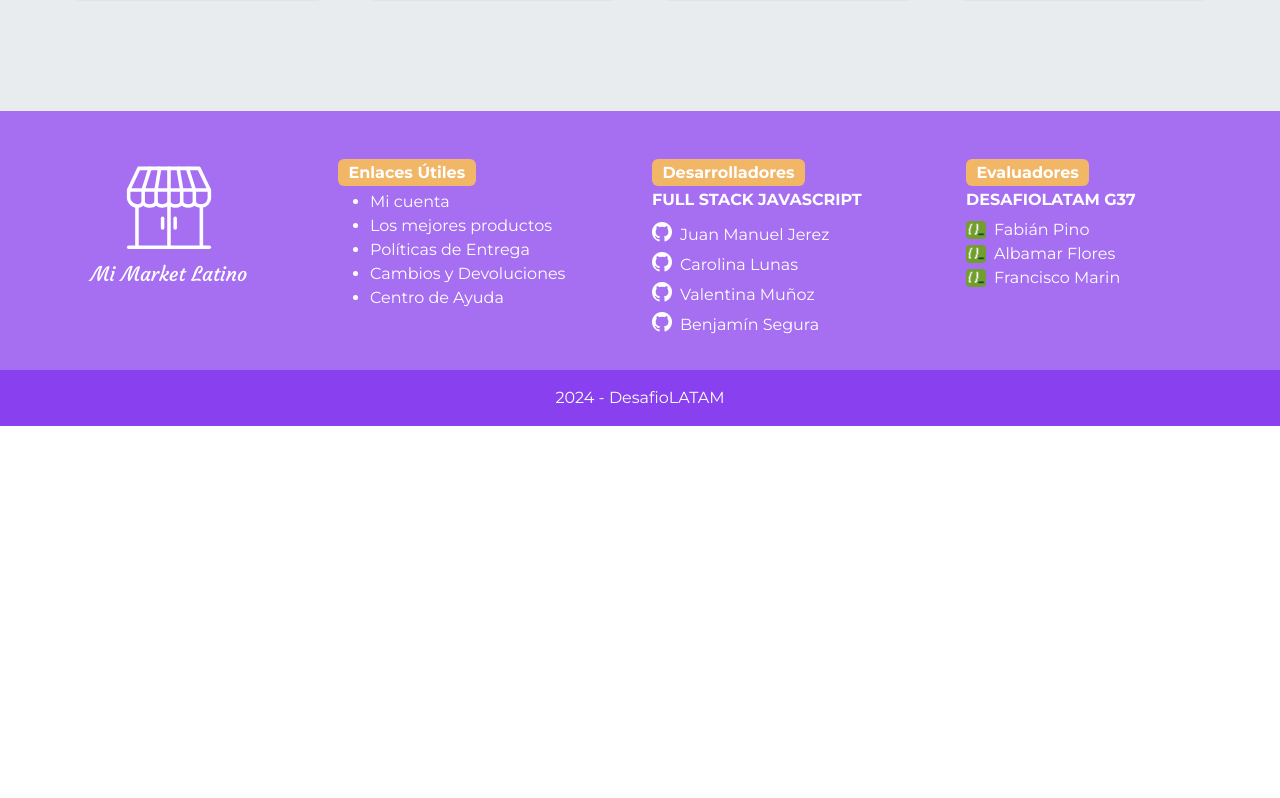
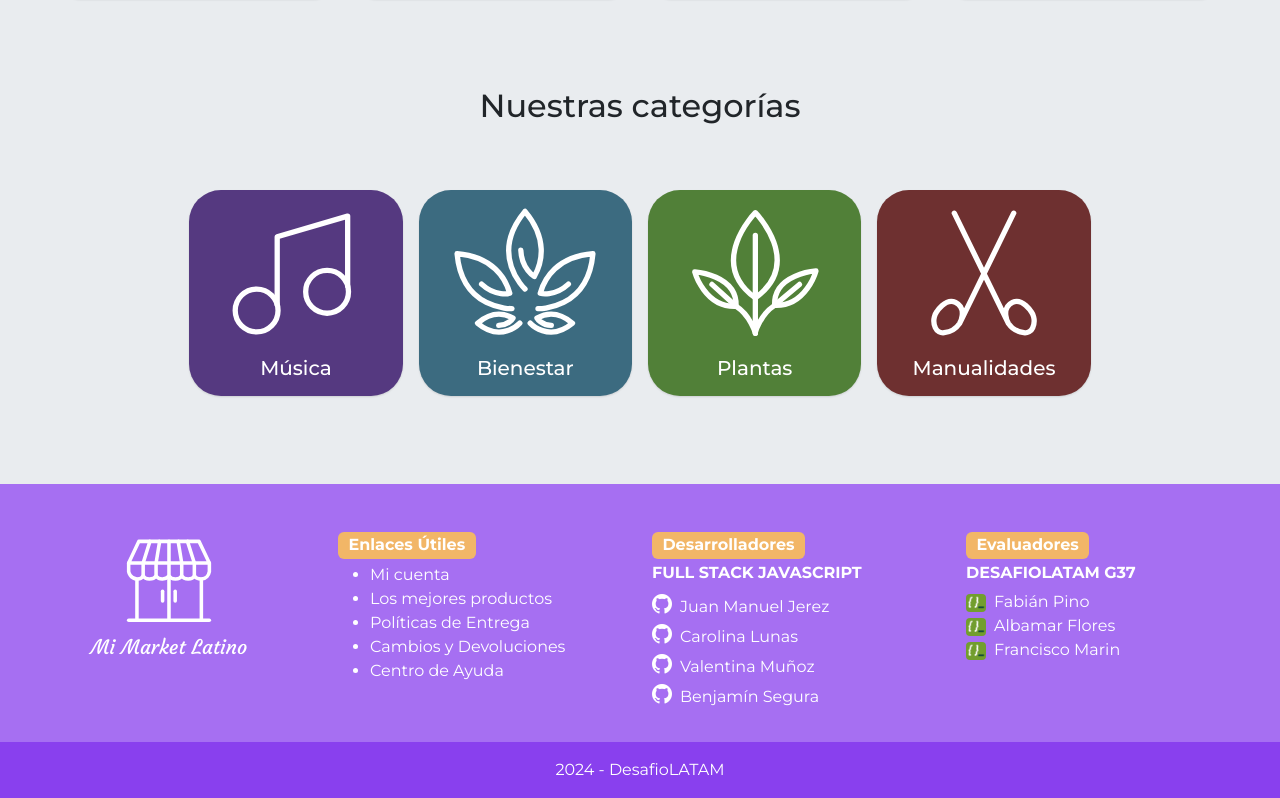
Before and after one commit to carolinalunasfarah/marketplace-frontend-react-user, a React (Vite) app: page / in a window 1280 px wide. Shown: the part 1275-2073 px from the top of the page. Before the commit the page ends 1701 px from the top, so only its background shows below. Built offline with nearby package versions, Linux system fonts and the light colour scheme.

Commit message:
create categories for home

```diff
--- a/src/App.css
+++ b/src/App.css
@@ -193,6 +193,23 @@ header h1 {
     color: var(--color-white);
 }
 
+/* Home categories */
+.home_category_1 {
+  background-color: var(--color-purplemedium);
+}
+.home_category_2 {
+  background-color: var(--color-bluemedium);
+}
+.home_category_3 {
+  background-color: var(--color-greenmedium);
+}
+.home_category_4 {
+  background-color: var(--color--burgundy);
+}
+.category_icons {
+  width: 150px;
+}
+
 /* Swiper */
 .productSlider {
     margin: 2rem;
--- /dev/null
+++ b/src/components/Categories.jsx
@@ -0,0 +1,59 @@
+// resources
+import category_icon1 from "/assets/img/category_icons/category_icons-01.svg";
+import category_icon2 from "/assets/img/category_icons/category_icons-02.svg";
+import category_icon3 from "/assets/img/category_icons/category_icons-03.svg";
+import category_icon4 from "/assets/img/category_icons/category_icons-04.svg";
+
+// react-bootstrap
+import { Row, Col } from "react-bootstrap"
+
+const Categories = () => {
+  return (
+    <section>
+      <Row className="row-cols-1 row-cols-md-3 row-cols-lg-6 text-center justify-content-center mx-4 gap-3 mx-lg-0">
+        <Col className="rounded-5 box-shadow py-2 my-3 home_category_1">
+          <article>
+            <img
+              src={category_icon1}
+              className="category_icons"
+              alt="Ícono categoría música"
+            />
+            <h6 className="reinsurance_texts mt-2 text-white">Música</h6>
+          </article>
+        </Col>
+        <Col className="rounded-5 box-shadow py-2 my-3 home_category_2">
+          <article>
+            <img
+              src={category_icon2}
+              className="category_icons"
+              alt="Ícono categoría bienestar"
+            />
+            <h6 className="reinsurance_texts mt-2 text-white">Bienestar</h6>
+          </article>
+        </Col>
+        <Col className="rounded-5 box-shadow py-2 my-3 home_category_3">
+          <article>
+            <img
+              src={category_icon3}
+              className="category_icons"
+              alt="Ícono categoría plantas"
+            />
+            <h6 className="reinsurance_texts mt-2 text-white">Plantas</h6>
+          </article>
+        </Col>
+        <Col className="rounded-5 box-shadow py-2 my-3 home_category_4">
+          <article>
+            <img
+              src={category_icon4}
+              className="category_icons"
+              alt="Ícono categoría manualidades"
+            />
+            <h6 className="reinsurance_texts mt-2 text-white">Manualidades</h6>
+          </article>
+        </Col>
+      </Row>
+    </section>
+  );
+};
+
+export default Categories;
--- a/src/views/Home.jsx
+++ b/src/views/Home.jsx
@@ -1,16 +1,15 @@
 // hooks
-import React, { useContext, useEffect } from 'react';
+import React, { useContext, useEffect } from "react";
 
 // components
 import ProductSlider from "../components/ProductSlider";
 import Reinsurances from "../components/Reinsurances";
+import Categories from "../components/Categories";
 
 // context
 import { DataContext } from "../context/DataContext";
 
-
 const Home = () => {
-
     const { title } = useContext(DataContext);
 
     // Cambia el título de la página
@@ -31,6 +30,10 @@ const Home = () => {
                     <h2 className="text-center">Productos recién agregados</h2>
                     <ProductSlider />
                 </section>
+                <section className="mb-5">
+                    <h2 className="text-center mb-5">Nuestras categorías</h2>
+                    <Categories />
+                </section>
             </main>
         </>
     );
```
Lines whose indentation alone changed are shown as unchanged.
